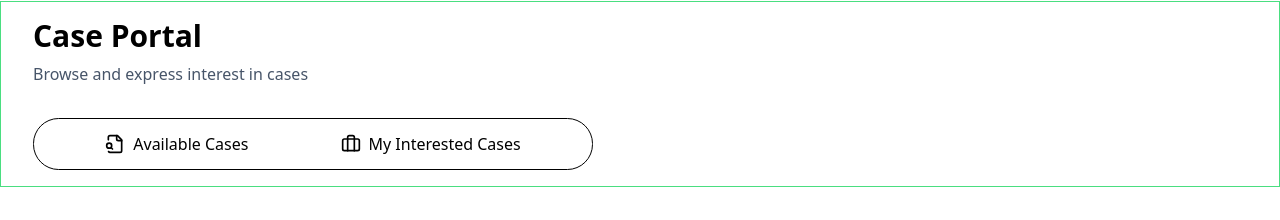
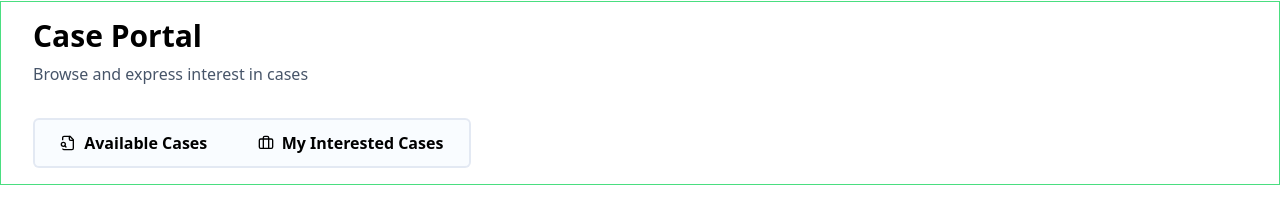
Before and after one commit to WindowsM16a/freelegal-web, a React (Vite) app: page /firmdashboard in a window 1280 px wide. Shown: the part 79-299 px from the top of the page. Built offline with nearby package versions, Linux system fonts and the light colour scheme.

Commit message:
feat(dash): structure with some data

```diff
--- a/src/index.css
+++ b/src/index.css
@@ -4,7 +4,7 @@
 
 @layer components {
 	.tabContainer {
-		@apply flex flex-wrap items-center justify-evenly mt-8 rounded-[1.6rem] border border-[var(--border-color)] p-[0.7rem_0] gap-4 max-w-[35rem] text-[var(--white)] relative;
+		@apply flex w-fit items-center justify-start mt-8 rounded-md bg-blue-200/10 border-2 border-blue-900/10 px-1.5 py-1.5 gap-3 relative text-xs sm:text-base md:text-base lg:text-base;
 	}
 
 	.tabContainer input {
@@ -12,18 +12,33 @@
 	}
 
 	.tabName {
-		@apply flex items-center gap-2 cursor-pointer px-[0.3rem] h-[1.7rem] rounded-[0.8rem] box-border font-medium transition-all duration-[60] ease-in-out;
+		@apply flex items-center gap-2 cursor-pointer h-[1.3rem] px-[1.2rem] py-[1.05rem] rounded-sm box-border font-semibold
+		transition-all duration-[50] ease-in-out;
 	}
 
 	.tabContent {
-		@apply flex flex-col items-center justify-between pl-[0.3rem] absolute top-[7rem] left-0
-		bg-[var(--info-card-bg-color)] border border-[var(--border-color)] rounded-[1rem]
-		w-[22.3rem] p-[0.7rem] opacity-0 z-0 transition-all duration-300 ease-in-out;
+		@apply flex flex-col min-w-[22.3rem] w-fit px-8 items-center justify-center absolute top-[7rem] left-0
+		border-2 border-blue-900/10 rounded-md
+		p-[0.7rem] opacity-0 z-0 transition-all duration-300 ease-in-out;
 	}
 
 	input:checked + label .tabContent {
 		@apply opacity-100 z-[1];
 	}
+
+	.tableRow {
+		@apply flex gap-12;
+	}
+}
+
+td,
+th {
+	border-style: solid;
+	border-color: #dddddd;
+	border-width: 0 1px 0 1px;
+
+	text-align: left;
+	padding: 2px;
 }
 
 body,
--- a/src/pages/firmDashboard.tsx
+++ b/src/pages/firmDashboard.tsx
@@ -14,29 +14,77 @@ const FirmDashboard = () => {
 					<p className="text-slate-600">Browse and express interest in cases</p>
 				</div>
 				<div id="tab-container" className="tabContainer">
-					<input type="radio" name="caseTabs" id="availableCases" />
-					<label htmlFor="availableCases">
-						<div className="tabName peer-checked:bg-[var(--button-bg-color)] peer-checked:border peer-checked:border-[var(--button-border)] peer-checked:font-[560]">
-							<FileSearch className="w-5" />
+					<div>
+						<input
+							type="radio"
+							name="caseTabs"
+							id="availableCases"
+							className="peer"
+						/>
+
+						<label
+							htmlFor="availableCases"
+							className="tabName peer-checked:bg-white peer-checked:border peer-checked:shadow-[1px_0.5px_2px_rgba(0,0,0,0.1)]"
+						>
+							<FileSearch className="w-3.5 sm:w-4 md:5 lg:5" />
 							Available Cases
-						</div>
-						<div className="tabContent">
-							<div id="" className="um">
-								hj
+						</label>
+
+						<div className="tabContent peer-checked:opacity-100 peer-checked:z-10 opacity-0 z-0 bg-fuchsia-100">
+							<div className="caseTable overflow-x-auto">
+								<h2 className="text-2xl font-semibold">Available Cases</h2>
+								<div className="w-full overflow-x-auto">
+									<table className="bg-white mb-2 min-w-max">
+										<tr className="tableRow">
+											<th>ID</th>
+											<th>Title</th>
+											<th>Category</th>
+											<th>Date</th>
+											<th>Status</th>
+											<th>Actions</th>
+										</tr>
+										<tr className="tableRow">
+											<td>#1</td>
+											<td>Wrongful Eviction Case</td>
+											<td>Housing/Tenancy</td>
+											<td>2025-05-10</td>
+											<td>New</td>
+											<td>
+												<div className="flex">
+													<button className="w-fit flex">
+														<FileText /> View
+													</button>
+													<button>Withdraw</button>
+												</div>
+											</td>
+										</tr>
+									</table>
+								</div>
 							</div>
 						</div>
-					</label>
+					</div>
 
-					<input type="radio" name="caseTabs" id="interestedCases" />
-					<label htmlFor="interestedCases">
-						<div className="tabName peer-checked:bg-[var(--button-bg-color)] peer-checked:border peer-checked:border-[var(--button-border)] peer-checked:font-[560]">
-							<Briefcase className="w-5" />
+					<div>
+						<input
+							type="radio"
+							name="caseTabs"
+							id="interestedCases"
+							className="peer"
+						/>
+
+						<label
+							htmlFor="interestedCases"
+							className="tabName peer-checked:bg-white peer-checked:border peer-checked:shadow-[1px_0.5px_2px_rgba(0,0,0,0.1)]"
+						>
+							<Briefcase className="w-3.5 sm:w-4 md:5 lg:5" />
 							My Interested Cases
+						</label>
+
+						<div className="tabContent peer-checked:opacity-100 peer-checked:z-10 opacity-0 z-0">
+							<h2>Cases You've Expressed Interest In</h2>
+							<table></table>
 						</div>
-						<div className="tabContent">
-							<p>interested</p>
-						</div>
-					</label>
+					</div>
 				</div>
 			</div>
 		</>
```
